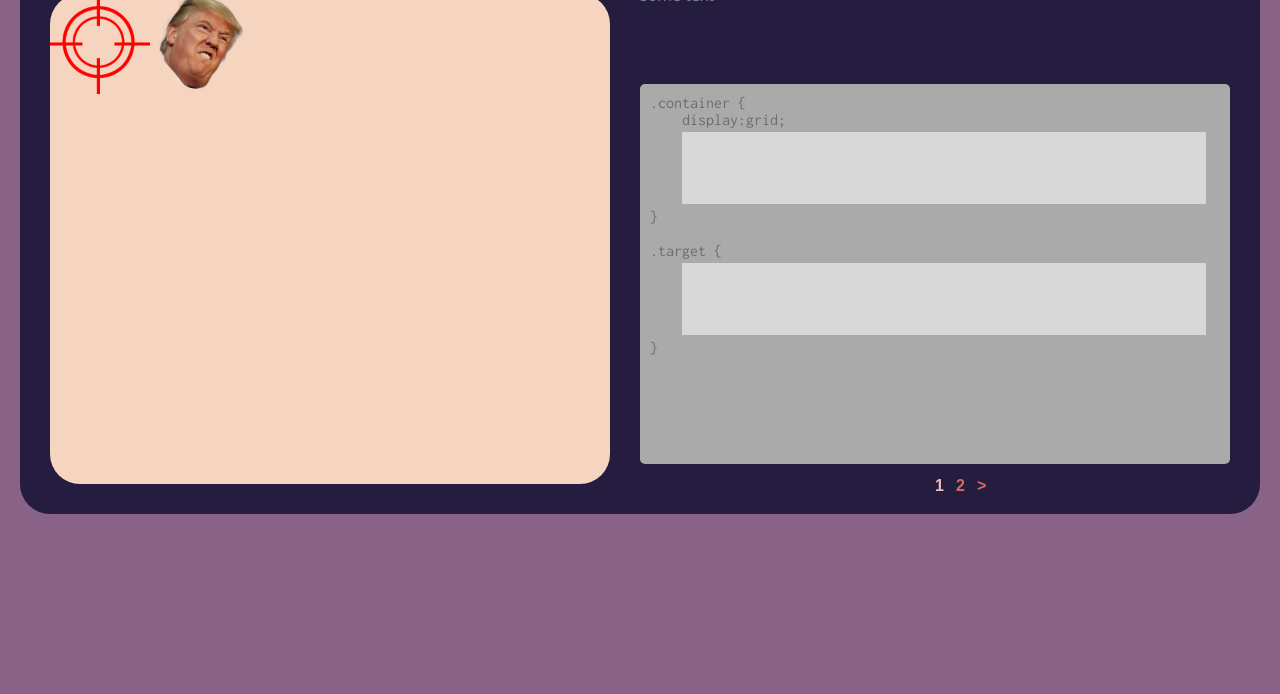
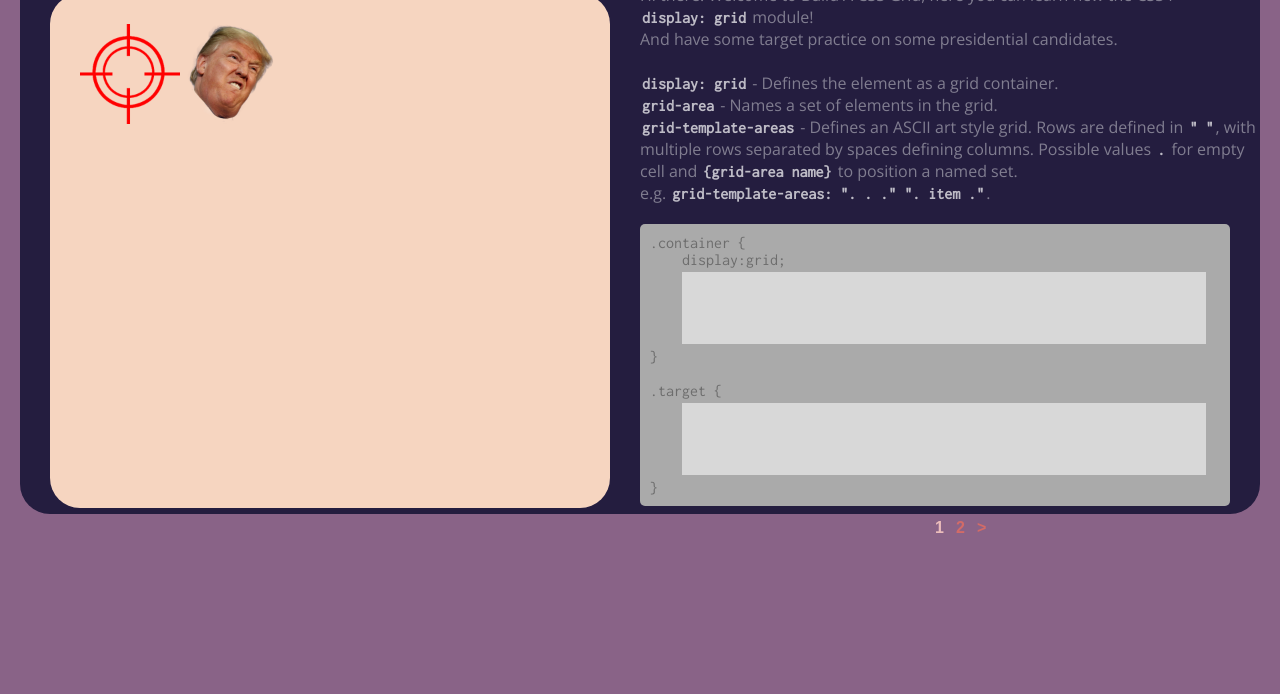
Before and after one commit to symi/BuildACSSGrid, a website: page index.html in a window 1280 px wide. Shown: the part 106-800 px from the top of the page. Drawn offline with nearby package versions, Linux system fonts and the light colour scheme.

Commit message:
sort of an example level...

```diff
--- a/css/style.css
+++ b/css/style.css
@@ -28,12 +28,13 @@
 }
 
 .game-container {
-    background: #F6D5C0;;
+    background: #F6D5C0;
     position: relative;
-    width: calc(100% - 60px);
-    height: calc(100% - 60px);
+    width: calc(100% - 120px);
+    height: calc(100% - 120px);
     margin: 30px;
     border-radius: 30px;
+    padding: 30px;
 }
 
 .answer-container, .result-container {
@@ -66,18 +67,24 @@
 }
 
 .information-container {
-    display: grid;
-    grid-template-rows: 100px auto 50px;
     border-bottom-right-radius: 30px;
     margin-top: 20px;
     color: #807D90;
 }
 
-.blurb pre {
+.blurb {
+    white-space: pre-wrap;
+    margin-bottom: 20px;
+}
+
+.blurb pre, .popup pre {
     white-space: pre;
     font-family: 'Inconsolata', monospace;
     color: #FFFFFF;
     font-weight: bold;
+    display: inline-block;
+    opacity: 0.7;
+    margin: 0 2px;
 }
 
 .levels-container {
--- a/js/levels.js
+++ b/js/levels.js
@@ -1,8 +1,18 @@
 (function () {
     window.levels = [
         {
-            blurb: 'some text',
-            winBlurbs: ['some text'],
+            blurb: `Hi there. Welcome to Build A CSS Grid, here you can learn new the CSS4 <pre>display: grid</pre> module!
+And have some target practice on some presidential candidates.
+
+<pre>display: grid</pre> - Defines the element as a grid container.
+<pre>grid-area</pre> - Names a set of elements in the grid.
+<pre>grid-template-areas</pre> - Defines an ASCII art style grid. Rows are defined in <pre>" "</pre>, with multiple rows separated by spaces defining columns. Possible values <pre>.</pre> for empty cell and <pre>{grid-area name}</pre> to position a named set.</pre>
+e.g. <pre>grid-template-areas: ". . ." ". item ."</pre>.`,
+            winBlurbs: [
+                '<pre>display: grid</pre>',
+                '<pre>grid-area</pre>',
+                '<pre>grid-template-areas</pre>'
+            ],
             code: `.container {
     display:grid;
 {{container|3}}
```
